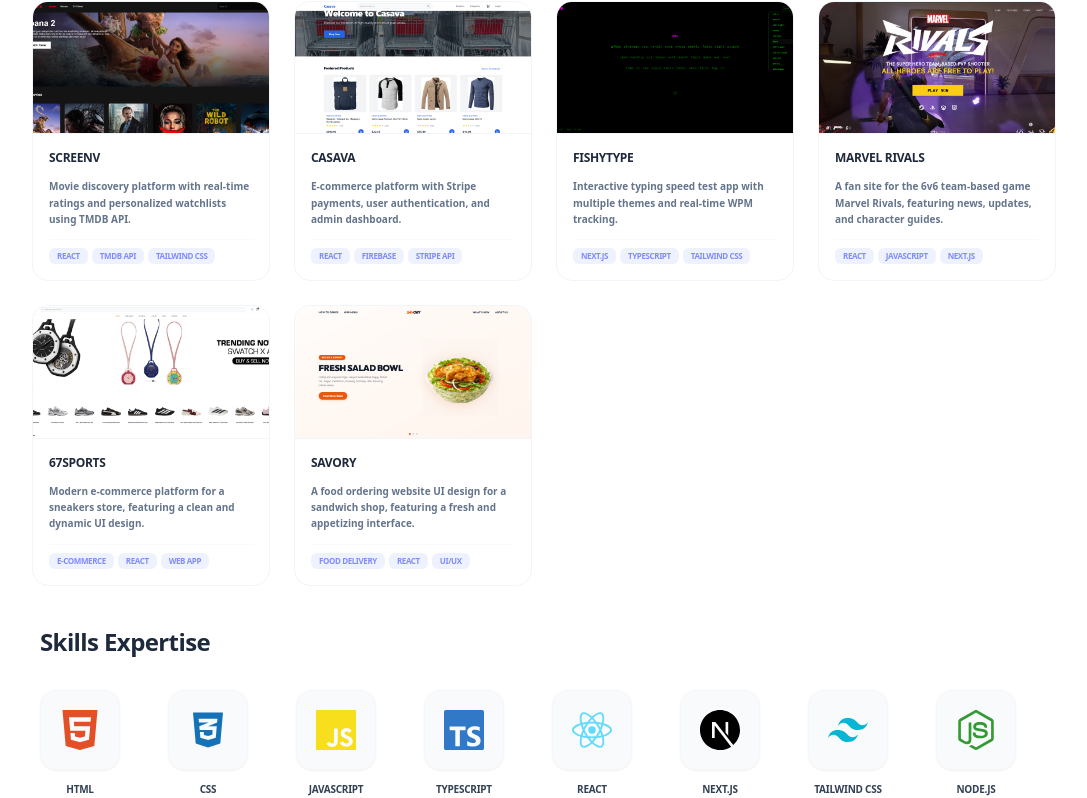
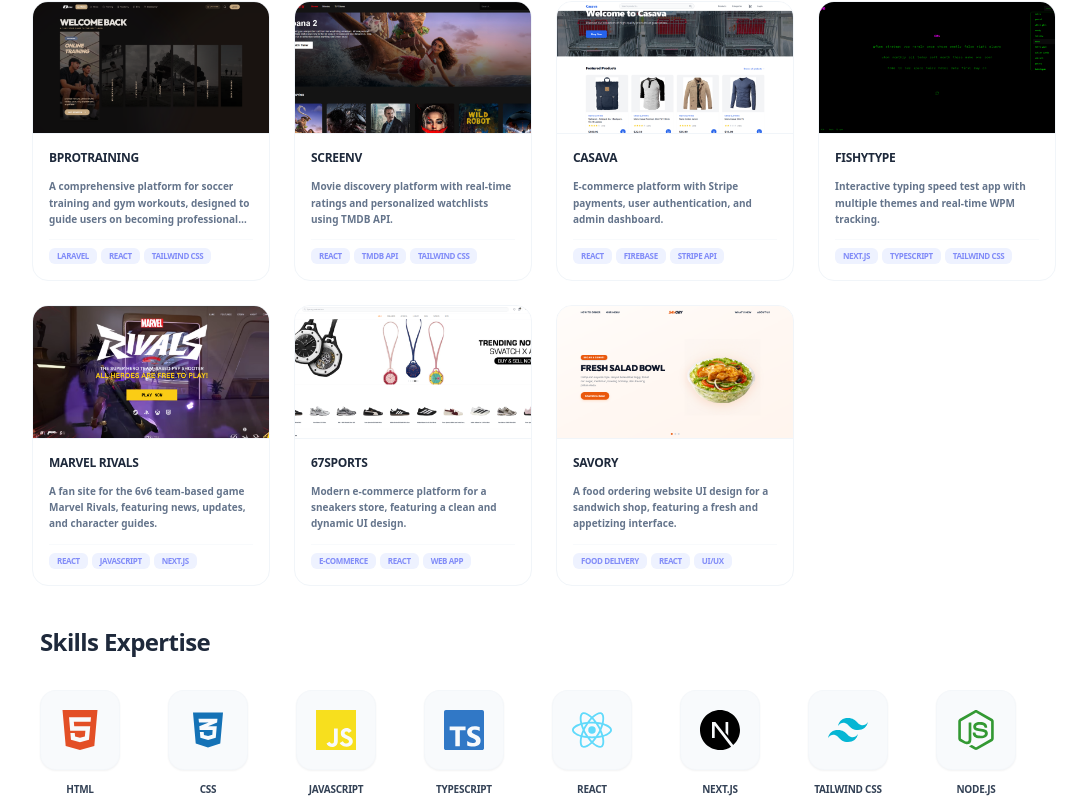
Before and after one commit to dutaalamin/portfolio, a React (Create React App) app: page / in a window 1280 px wide. Shown: the part 1090-1888 px from the top of the page, without its empty margins (192-1279 px from the left). Built offline with nearby package versions, Linux system fonts and the light colour scheme; the HTML template or start-up script is replaced by a standard one.

Commit message:
Update Bprotraining project to use bpro.png image

```diff
--- a/src/components/Projects.js
+++ b/src/components/Projects.js
@@ -6,8 +6,17 @@
 import marvelImage from '../images/marvel.png';
 import sportsImage from '../images/67sports.png';
 import savoryzImage from '../images/savory.png';
+import bproImage from '../images/bpro.png';
 
 const projects = [
+  {
+    title: "Bprotraining",
+    description: "A comprehensive platform for soccer training and gym workouts, designed to guide users on becoming professional athletes.",
+    image: bproImage,
+    tags: ["Laravel", "React", "Tailwind CSS"],
+    liveUrl: "https://gtech.gaisar.id/",
+    sourceUrl: "https://gtech.gaisar.id/",
+  },
   {
     title: "ScreenV",
     description: "Movie discovery platform with real-time ratings and personalized watchlists using TMDB API.",
```
Also changed, not shown: src/images/bpro.png (added).
